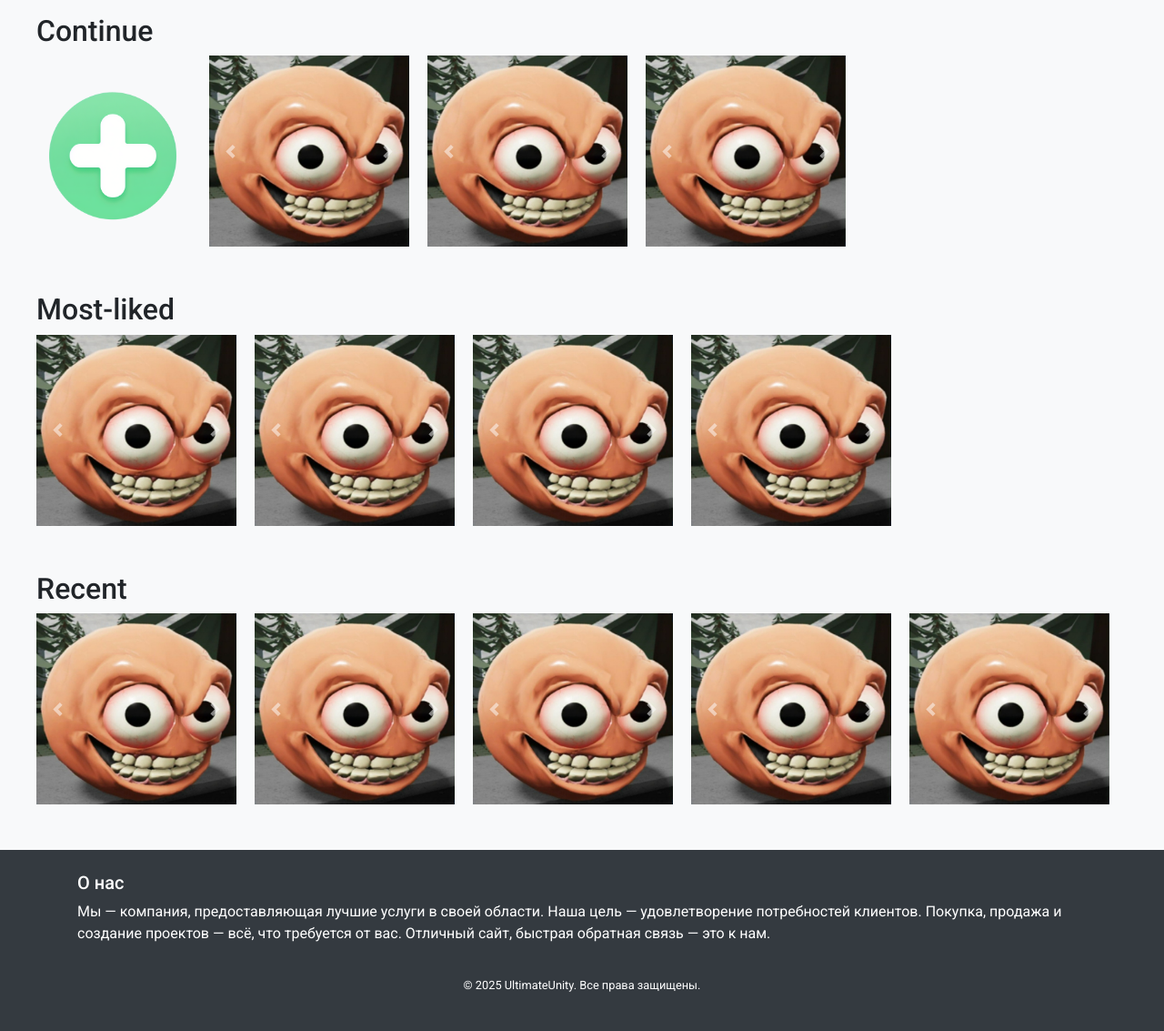
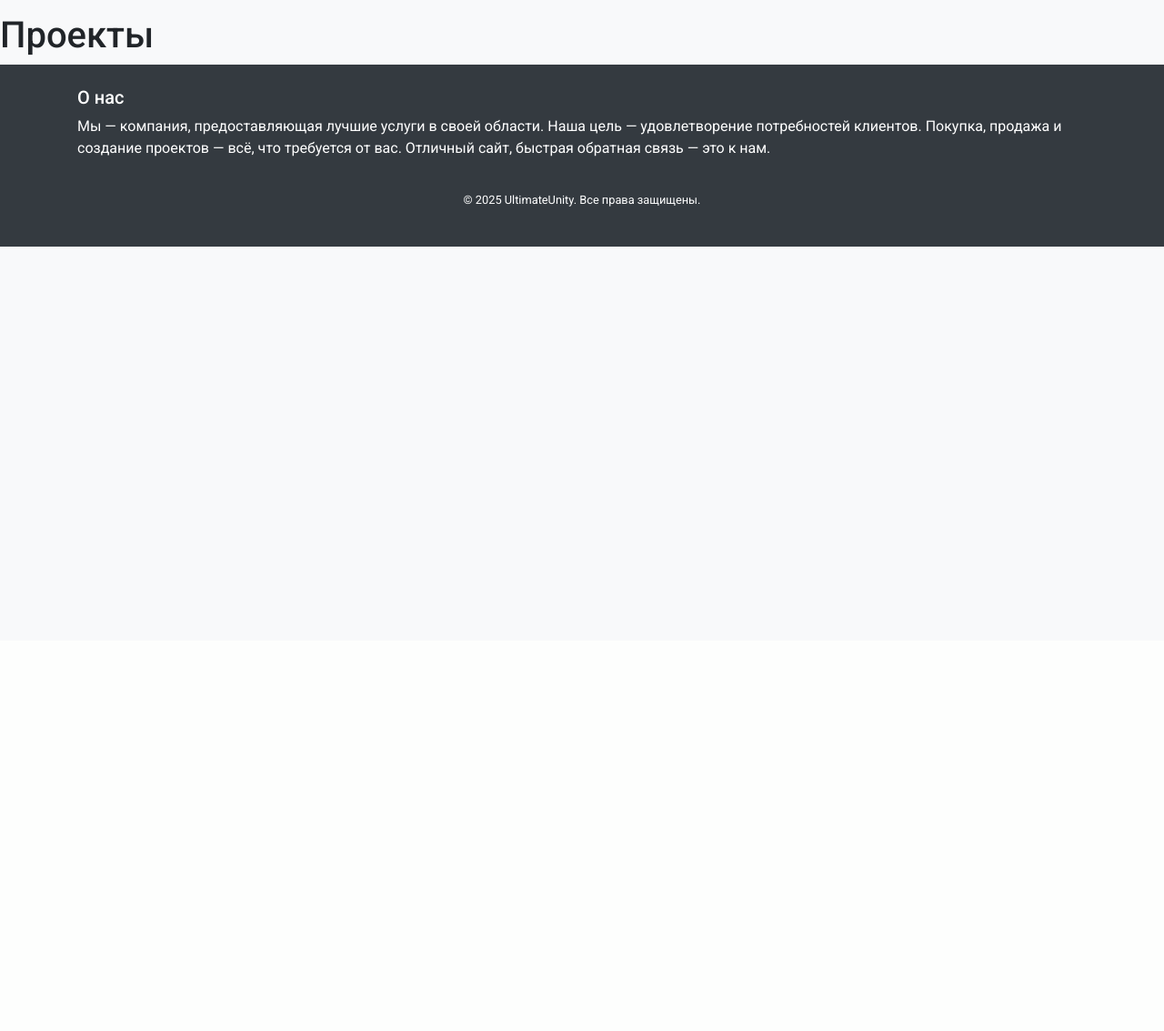
Before and after one commit to AbstractShard/YLWeb, a Flask app: page / in a window 1280 px wide. Shown: the part 96-1229 px from the top of the page at 91% size. After the commit the page ends 367 px from the top, so only its background shows below. Run offline with Flask 3, Linux system fonts and the light colour scheme; data that the repository does not hold is empty; parts of the project's set-up code (start-up, migrations or seed data) failed here and were passed over; some libraries are stand-ins or nearby versions.

Commit message:
little design change

```diff
--- a/blueprints/main.py
+++ b/blueprints/main.py
@@ -1,10 +1,12 @@
-from flask import Blueprint, render_template, request, jsonify, redirect
-from flask_login import login_required, current_user
+from flask import Blueprint, render_template, request
+from flask_login import current_user
+
 from db_related.data import db_session
-from db_related.data.users import User
 from db_related.data.message import Message
-from consts import check_buffer
-from consts import PROJECT_TYPES
+from db_related.data.projects import Project
+
+from consts import check_buffer, project_to_dict
+
 import datetime
 
 # Initialize blueprint
@@ -14,16 +16,13 @@
 @main_bp.route("/")
 @check_buffer
 def index():
-    projects = {
-        "Continue": ['!add_project', ..., ...],
-        "Most-liked": [..., ..., ..., ...],
-        "Recent": [..., ..., ..., ..., ...]
-    }
+    db_sess = db_session.create_session()
+    projects = db_sess.query(Project).all()
+
     template_params = {
         "template_name_or_list": 'index.html',
         "title": 'UltimateUnity',
-        "project_types": PROJECT_TYPES,
-        "projects": projects
+        "projects": [project_to_dict(proj) for proj in projects]
     }
 
     return render_template(**template_params)
--- a/consts.py
+++ b/consts.py
@@ -69,11 +69,9 @@
 def check_buffer(func):
     @wraps(func)
     def body(*args, **kwargs):
-        # Проверка на наличие папки "buffer"
         if not os.path.exists("static/buffer"):
             os.mkdir("static/buffer")
 
-        # Проверка на наличие файла с изображением профиля
         if not os.path.exists(CURRENT_PROFILE_PATH):
             if not isinstance(current_user, AnonymousUserMixin):
                 with open(CURRENT_PROFILE_PATH, mode="wb") as curr_img:
@@ -133,7 +131,6 @@
             project_files.write(project.files)
 
 
-@check_project_dir
 def project_to_dict(project: Project) -> dict:
     extract_project_imgs(project)
 
--- a/db_related/data/projects.py
+++ b/db_related/data/projects.py
@@ -19,4 +19,4 @@
     imgs = Column(LargeBinary, nullable=False)
 
     created_by_user_id = Column(Integer, ForeignKey("users.id"))
-    created_by_user = orm.relationship("User", foreign_keys=[created_by_user_id])
+    created_by_user = orm.relationship("User", foreign_keys=[created_by_user_id], back_populates="created_projects")
--- a/db_related/data/users.py
+++ b/db_related/data/users.py
@@ -23,10 +23,10 @@
     hashed_password = Column(String, nullable=False)
 
     # Для проектов
-    created_projects = orm.relationship("Project", back_populates="created_by_user", foreign_keys="Project.created_by_user_id")
+    created_projects = orm.relationship("Project", back_populates="created_by_user", foreign_keys="Project.created_by_user_id", uselist=True)
 
-    purchased_projects_id = Column(Integer, ForeignKey("projects.id"))
-    purchased_projects = orm.relationship("Project", foreign_keys=[purchased_projects_id], uselist=True)
+    purchased_projects_ids = Column(Integer, ForeignKey("projects.id"))
+    purchased_projects = orm.relationship("Project", foreign_keys=[purchased_projects_ids], uselist=True)
 
     def set_password(self, password: str):
         self.hashed_password = generate_password_hash(password)
--- a/forms.py
+++ b/forms.py
@@ -96,7 +96,7 @@
 
     price = IntegerField("Цена")
 
-    imgs = FileField("* Изображения")
+    imgs = FileField("* ZIP-Файл с изображениями")
     files = FileField("* ZIP-Файл с проектом")
 
     submit = SubmitField("Сохранить изменения")
--- a/templates/index.html
+++ b/templates/index.html
@@ -1,44 +1,72 @@
 {% extends "base.html" %}
 
 {% block content %}
-    <div class="all-projects">
-        {% for name in project_types %}
-            <div class="projects-block">
-                <h2>{{ name }}</h2>
-                <div class="projects">
-                    {% for project in projects[name] %}
-                        {% if project == '!add_project' %}
-                            <img src="../static/img/add_project.png" class="add-project" onclick="location.href='/add_project'"
-                                 title="Добавить проект" alt="Добавить проект">
-                        {% endif %}
-                        <div id="{{ name }}{{ loop.index }}" class="carousel slide" data-bs-ride="carousel"
-                             data-bs-interval="30000" data-bs-pause="hover">
+<!--    <div class="all-projects">-->
+<!--        {% for name in project_types %}-->
+<!--            <div class="projects-block">-->
+<!--                <h2>{{ name }}</h2>-->
+<!--                <div class="projects">-->
+<!--                    {% for project in projects[name] %}-->
+<!--                        {% if project == '!add_project' %}-->
+<!--                            <img src="../static/img/add_project.png" class="add-project" onclick="location.href='/add_project'"-->
+<!--                                 title="Добавить проект" alt="Добавить проект">-->
+<!--                        {% endif %}-->
+<!--                        <div id="{{ name }}{{ loop.index }}" class="carousel slide" data-bs-ride="carousel"-->
+<!--                             data-bs-interval="30000" data-bs-pause="hover">-->
 
-                            <!-- Слайды -->
-                            <div class="carousel-inner">
-                                <div class="carousel-item active">
-                                    <img src="../static/img/currency.png" class="d-block w-100">
-                                </div>
-                                <div class="carousel-item">
-                                    <img src="../static/img/currency.png" class="d-block w-100">
-                                </div>
-                                <div class="carousel-item">
-                                    <img src="../static/img/currency.png" class="d-block w-100">
-                                </div>
-                            </div>
+<!--                            &lt;!&ndash; Слайды &ndash;&gt;-->
+<!--                            <div class="carousel-inner">-->
+<!--                                <div class="carousel-item active">-->
+<!--                                    <img src="../static/img/currency.png" class="d-block w-100">-->
+<!--                                </div>-->
+<!--                                <div class="carousel-item">-->
+<!--                                    <img src="../static/img/currency.png" class="d-block w-100">-->
+<!--                                </div>-->
+<!--                                <div class="carousel-item">-->
+<!--                                    <img src="../static/img/currency.png" class="d-block w-100">-->
+<!--                                </div>-->
+<!--                            </div>-->
 
-                            <!-- Кнопки управления - компактные и полупрозрачные -->
-                            <button class="carousel-control-prev" type="button" data-bs-target="#{{ name }}{{ loop.index }}" data-bs-slide="prev">
-                                <span class="carousel-control-prev-icon" aria-hidden="true"></span>
-                            </button>
-                            <button class="carousel-control-next" type="button" data-bs-target="#{{ name }}{{ loop.index }}" data-bs-slide="next">
-                                <span class="carousel-control-next-icon" aria-hidden="true"></span>
-                            </button>
+<!--                            &lt;!&ndash; Кнопки управления - компактные и полупрозрачные &ndash;&gt;-->
+<!--                            <button class="carousel-control-prev" type="button" data-bs-target="#{{ name }}{{ loop.index }}" data-bs-slide="prev">-->
+<!--                                <span class="carousel-control-prev-icon" aria-hidden="true"></span>-->
+<!--                            </button>-->
+<!--                            <button class="carousel-control-next" type="button" data-bs-target="#{{ name }}{{ loop.index }}" data-bs-slide="next">-->
+<!--                                <span class="carousel-control-next-icon" aria-hidden="true"></span>-->
+<!--                            </button>-->
+<!--                        </div>-->
+<!--                    {% endfor %}-->
+<!--                </div>-->
+<!--            </div>-->
+<!--        {% endfor %}-->
+<!--    </div>-->
+    <h1>Проекты</h1>
+
+    {% for project in projects %}
+        <div id="{{ project['id'] }}" class="carousel slide" data-bs-ride="carousel" data-bs-interval="30000" data-bs-pause="hover">
+            <div class="carousel-inner" onclick="location.href='/project_info/{{ project['id'] }}'">
+                {% for slide in project["imgs"] %}
+                    {% if loop.first %}
+                        <div class="carousel-item active">
+                            <img src="{{ slide }}" class="d-block w-100">
                         </div>
-                    {% endfor %}
-                </div>
+                    {% else %}
+                        <div class="carousel-item">
+                            <img src="{{ slide }}" class="d-block w-100">
+                        </div>
+                    {% endif %}
+                {% endfor %}
             </div>
-        {% endfor %}
-    </div>
 
+            <button class="carousel-control-prev" type="button" data-bs-target="#{{ project['id'] }}" data-bs-slide="prev">
+                <span class="carousel-control-prev-icon" aria-hidden="true"></span>
+            </button>
+
+            <button class="carousel-control-next" type="button" data-bs-target="#{{ project['id'] }}" data-bs-slide="next">
+                <span class="carousel-control-next-icon" aria-hidden="true"></span>
+            </button>
+        </div>
+
+        <h2>{{ project["name"] }}</h2>
+    {% endfor %}
 {% endblock %}
--- a/templates/project_info.html
+++ b/templates/project_info.html
@@ -31,9 +31,11 @@
 
     <p>{{ project["created_date"] }}</p>
 
-    {% if project_download %}
+    {% if project_btn == "login" %}
+        <button class="btn btn-warning" onclick="location.href='/register'">Для покупки проектов нужно зарегистрироваться</button>
+    {% elif project_btn == "download"%}
         <a class="btn btn-success" href="../static/buffer/projects/{{ project['id'] }}/project_files" download="{{ project['name'] }}.zip">Скачать проект</a>
-    {% else %}
+    {% elif project_btn == "buy" %}
         <form method="post"><button class="btn btn-primary">Купить за {{ project["price"] }}GEF's</button></form>
     {% endif %}
 {% endblock %}
--- a/templates/user_projects.html
+++ b/templates/user_projects.html
@@ -12,7 +12,6 @@
                     width="100px"
                     height="100px"
             >
-
             <h2>{{ proj["name"] }}</h2>
         </div>
     {% endfor %}
```
Also changed, not shown: blueprints/projects.py (+10 -7 lines).
